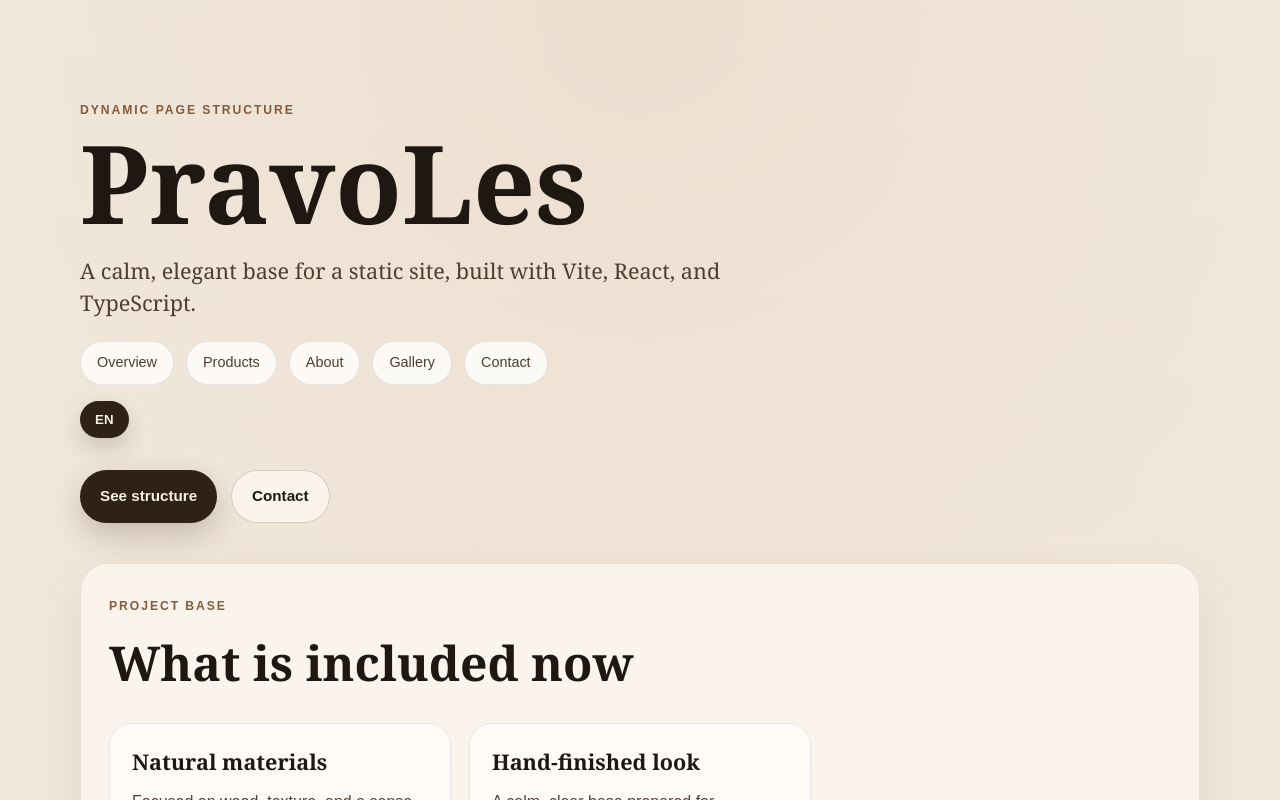
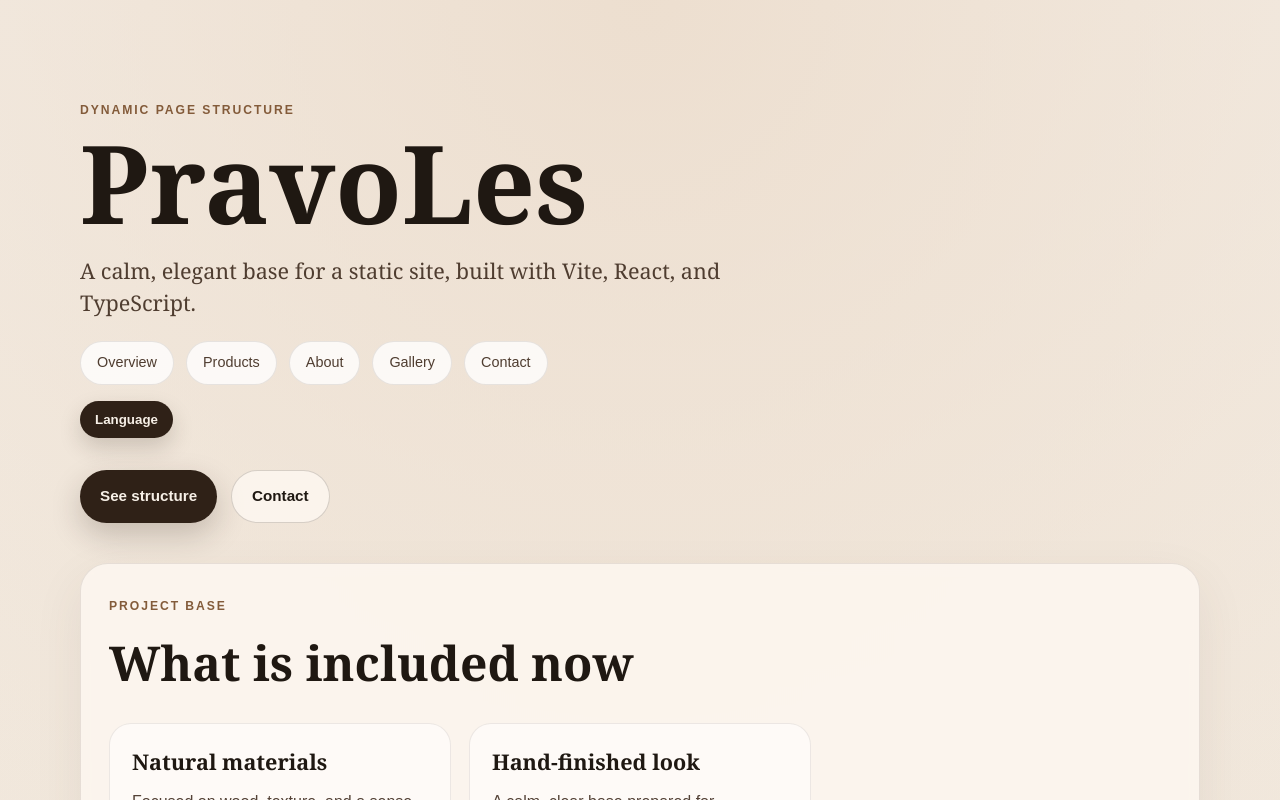
Before and after one commit to rok894/PravoLes, a React (Vite) app in the folder frontend/: page / in a window 1280 px wide. Shown: the top 800 px of the page. Built offline with nearby package versions, Linux system fonts and the light colour scheme.

Commit message:
malo dodatkov pri language

```diff
--- a/frontend/src/App.tsx
+++ b/frontend/src/App.tsx
@@ -61,8 +61,10 @@
             type="button"
             className="lang-menu__toggle"
             onClick={() => setLangOpen((v) => !v)}
+            aria-expanded={langOpen}
+            aria-haspopup="listbox"
           >
-            {i18n.language.toUpperCase().slice(0, 2)}
+            Language
           </button>
           {langOpen && (
             <div className="lang-menu__list">
```
